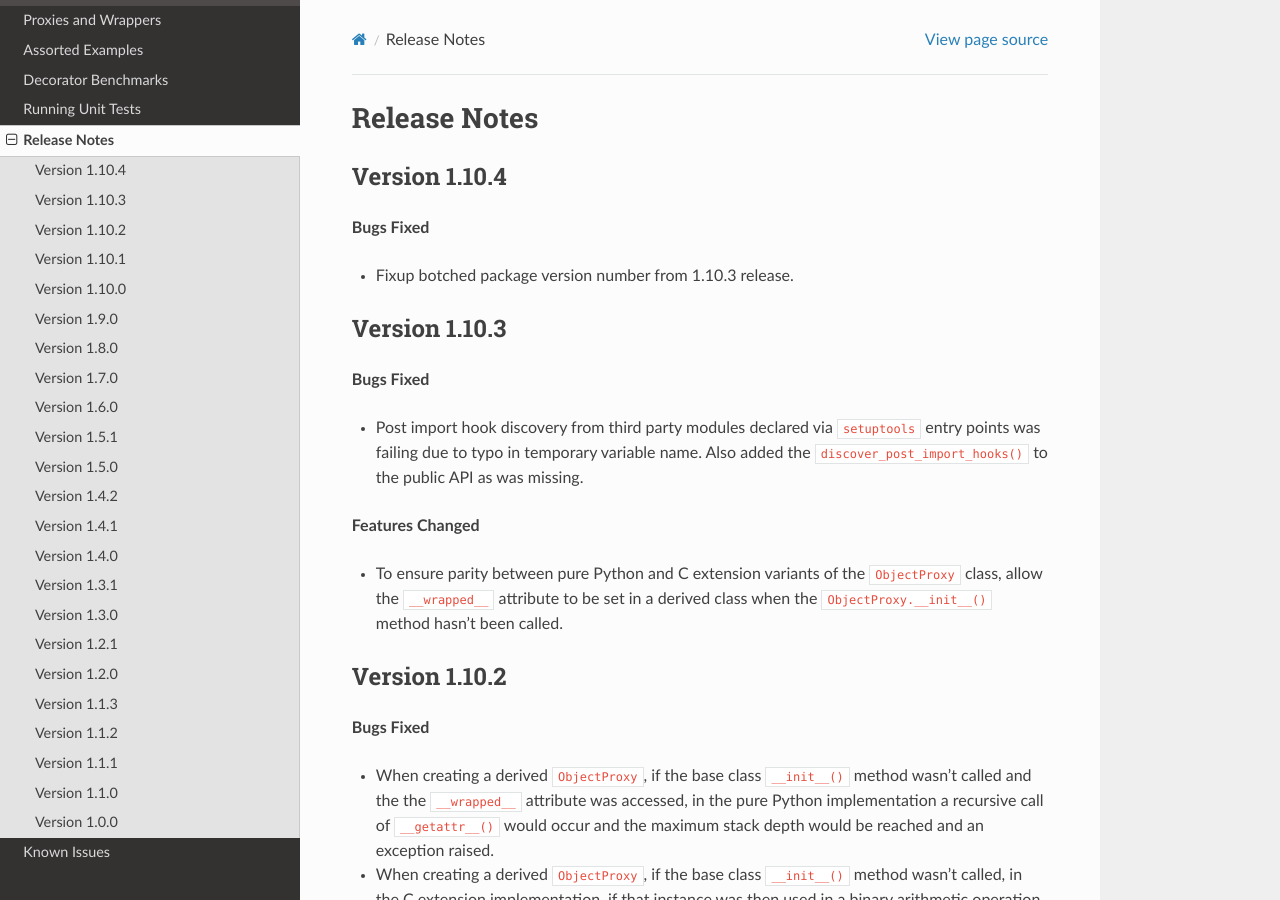
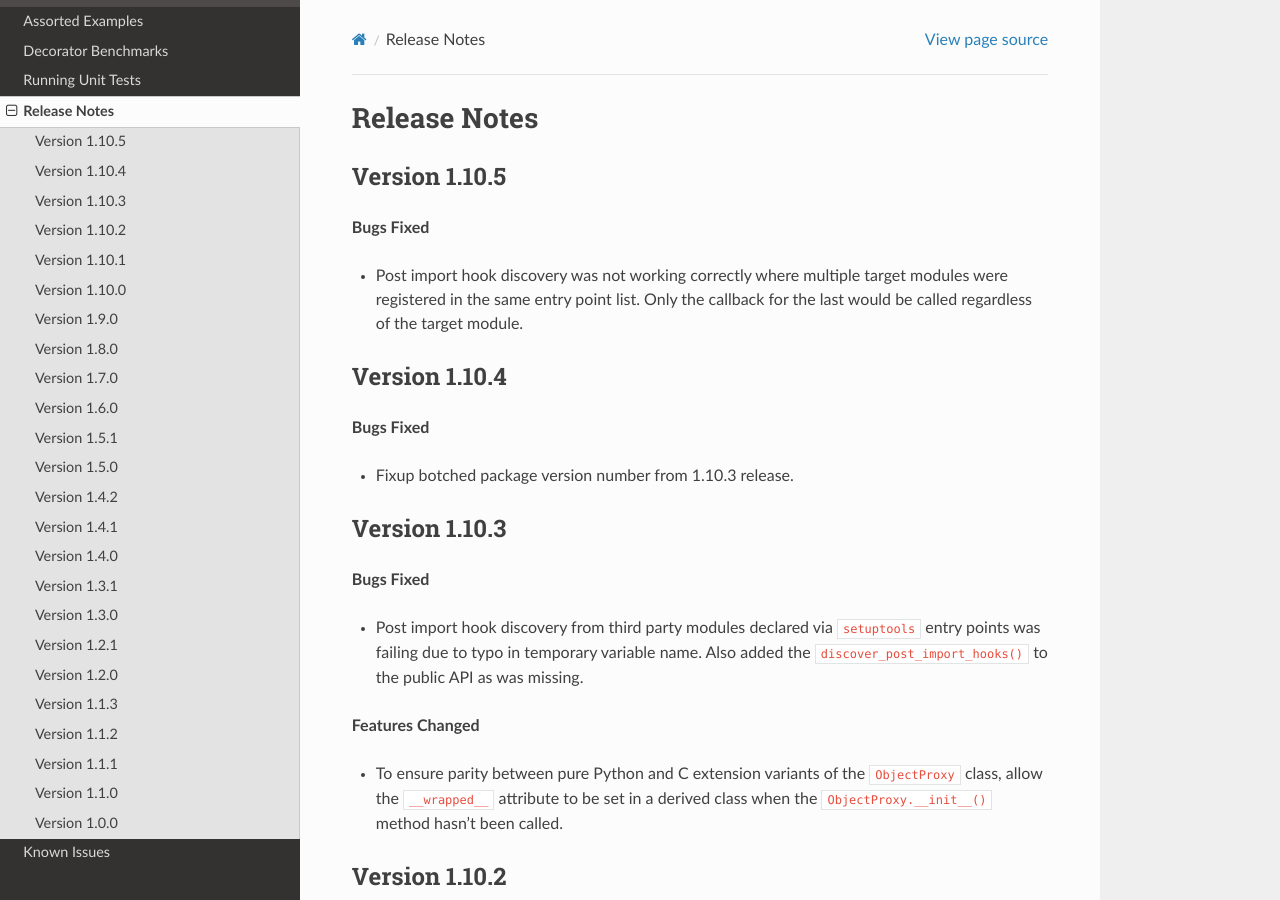
Before and after one commit to GrahamDumpleton/wrapt, a Sphinx documentation site: the page built from docs/changes.rst, in a window 1280 px wide and 900 px high. Built offline with Sphinx 7.4.7 and the Read the Docs theme 2.0.0, drawn with Linux system fonts in a browser that asks for light colours.

Commit message:
Fix issue where multiple target modules registered in entry point for discovered module.

```diff
--- a/docs/changes.rst
+++ b/docs/changes.rst
@@ -1,5 +1,14 @@
 Release Notes
 =============
+
+Version 1.10.5
+--------------
+
+**Bugs Fixed**
+
+* Post import hook discovery was not working correctly where multiple
+  target modules were registered in the same entry point list. Only the
+  callback for the last would be called regardless of the target module.
 
 Version 1.10.4
 --------------
```
Also changed, not shown: 1 other file.
